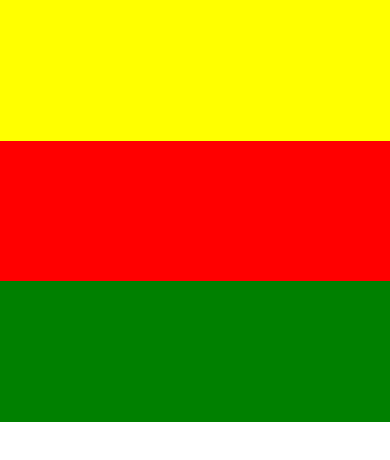
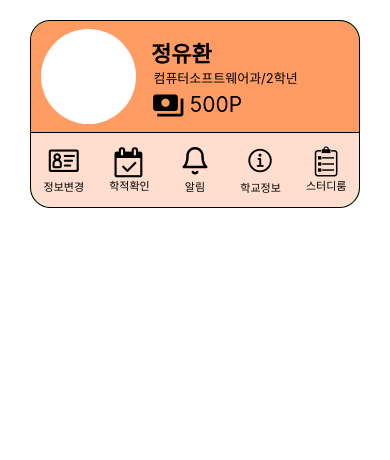
Before and after one commit to SICE0821/CampusLife-Project, a React Native app: screen / in a window 390 px wide. Shown: the top 460 px of the page. Built offline with nearby package versions, Linux system fonts and the light colour scheme.

Commit message:
사용자 카드 UI(뼈대) 구현 및 아이콘 사용법 정리

```diff
--- a/App.tsx
+++ b/App.tsx
@@ -11,21 +11,65 @@ import {
   ScrollView,
   StyleSheet,
   Text,
+  TextBase,
   useColorScheme,
   View,
 } from 'react-native';
-import { NavigationContainer } from "@react-navigation/native";
 import { StatusBar } from 'react-native';
+import IconA from 'react-native-vector-icons/MaterialIcons';
+import IconB from 'react-native-vector-icons/AntDesign';
+import IconC from 'react-native-vector-icons/FontAwesome';
+import IconD from 'react-native-vector-icons/Feather';
+import IconE from 'react-native-vector-icons/Ionicons';
+import IconF from 'react-native-vector-icons/Fontisto';
 
 function App(): React.JSX.Element {
   return (
-    <View style = {{flex : 1}}>
-      <View style = {{flex : 1}}>
-        <View style = {{flex : 1, backgroundColor : 'yellow'} }></View>
-        <View style = {{flex : 1, backgroundColor : 'red'} }></View>
-        <View style = {{flex : 1, backgroundColor : 'green'} }></View>
-      </View>
-      <View style = {{flex : 1}}>
+    <View style = {styles.container}>
+      <View style = {styles.cardView}>
+        <View style = {styles.card}>
+          <View style = {styles.cardtop}>
+            <View style = {styles.profile}>
+              <View style = {styles.profilePicture}>
+              </View>
+            </View>
+            <View style = {styles.info}>
+              <View style ={styles.name}>
+                <Text style = {{fontSize : 22, marginTop : 17, fontWeight : 'bold', color : 'black'}}> 정유환 </Text>
+              </View>
+              <View style = {styles.department}>
+                <Text style = {{fontSize : 13, marginLeft : 4, marginTop : 3, color : 'black'}}> 컴퓨터소프트웨어과/2학년</Text>
+              </View>
+              <View style = {styles.point}>
+                <Text style = {{marginLeft : 2,marginBottom : 6, color : 'black'}}> <IconA name="payments" size ={33} /></Text>
+                <Text style = {{fontSize : 21, marginLeft : 5, marginBottom : 11, color : 'black'}}>500P</Text>
+              </View>
+            </View>
+
+          </View>
+          <View style = {styles.cardbottom}>
+            <View style = {styles.cardchoice}>
+              <Text style = {{color : 'black'}}><IconB name = "idcard" size = {30}/></Text>
+              <Text style = {{fontSize : 11, color : 'black'}}>정보변경</Text>
+            </View>
+            <View style = {styles.cardchoice}>
+              <Text style = {{color : 'black'}}><IconC name = "calendar-check-o" size = {30}/></Text>
+              <Text style = {{fontSize : 11, color : 'black'}}>학적확인</Text>
+            </View>
+            <View style = {styles.cardchoice}>
+              <Text style = {{color : 'black'}}><IconD name = "bell" size = {30}/></Text>
+              <Text style = {{fontSize : 11, color : 'black'}}>알림</Text>
+            </View>
+            <View style = {styles.cardchoice}>
+              <Text style = {{color : 'black'}}><IconE name = "information-circle-outline" size = {30}/></Text>
+              <Text style = {{fontSize : 11, color : 'black'}}>학교정보</Text>
+            </View>
+            <View style = {styles.cardchoice}>
+              <Text style = {{color : 'black'}}><IconF name = "prescription" size = {30}/></Text>
+              <Text style = {{fontSize : 11, color : 'black'}}>스터디룸</Text>
+            </View>
+          </View>
+        </View>
       </View>
     </View>
   );
@@ -33,10 +77,89 @@ function App(): React.JSX.Element {
 
 const styles = StyleSheet.create({
   container: {
-    flex: 1,
-    justifyContent: 'center',
-    alignItems: 'center',
+    flex : 1,
+    backgroundColor : 'white',
+  },
+
+  cardView : {
+   flex : 0.27,
+   //backgroundColor : 'red',
+
+  },
+
+  card : {
+    flex : 1,
     backgroundColor : 'green',
+    marginTop : 20,
+    marginBottom : 20,
+    marginLeft : 30,
+    marginRight : 30,
+    borderRadius: 20,
+    borderWidth: 1,
+    borderColor: 'black',
+  },
+
+  cardtop : {
+    flex : 0.6,
+    flexDirection : "row",
+    backgroundColor : '#FF9C63',
+    borderTopLeftRadius : 20,
+    borderTopRightRadius : 20,
+    borderBottomWidth: 1,
+    borderColor : 'black',
+  },
+
+  cardbottom : {
+    flex : 0.4,
+    flexDirection : 'row',
+    backgroundColor : '#FFDECF',
+    borderBottomLeftRadius : 20,
+    borderBottomRightRadius : 20,
+
+  },
+
+  profile : {
+    flex : 0.35,
+    backgroundColor : '#FF9C63',
+    borderTopLeftRadius : 20,
+    justifyContent : 'center',
+    alignItems : 'center',
+
+  },
+
+  profilePicture : {
+    width : 95,
+    height : 95,
+    backgroundColor :'white',
+    borderRadius : 50,
+  },
+
+  info : {
+    flex : 0.65,
+    borderTopRightRadius : 20,
+  },
+
+  name : {
+    flex : 0.4,
+    justifyContent : 'center',
+  },
+
+  department : {
+    flex : 0.2,
+    justifyContent : 'center',
+  },
+
+  point : {
+    flexDirection : 'row',
+    flex : 0.4,
+    alignItems: 'center'
+  },
+
+  cardchoice : {
+    margin : 5,
+    flex : 0.2, borderBottomLeftRadius : 10,
+    justifyContent : 'center',
+    alignItems : 'center'
   },
 });
 
--- a/package.json
+++ b/package.json
@@ -11,7 +11,8 @@
   },
   "dependencies": {
     "react": "18.2.0",
-    "react-native": "0.73.4"
+    "react-native": "0.73.4",
+    "react-native-vector-icons": "^10.0.3"
   },
   "devDependencies": {
     "@babel/core": "^7.20.0",
@@ -22,6 +23,7 @@
     "@react-native/metro-config": "0.73.5",
     "@react-native/typescript-config": "0.73.1",
     "@types/react": "^18.2.6",
+    "@types/react-native-vector-icons": "^6.4.18",
     "@types/react-test-renderer": "^18.0.0",
     "babel-jest": "^29.6.3",
     "eslint": "^8.19.0",
```
Also changed, not shown: 환경세팅.txt, 2 other files (tests, documents, lock files or other folders).
